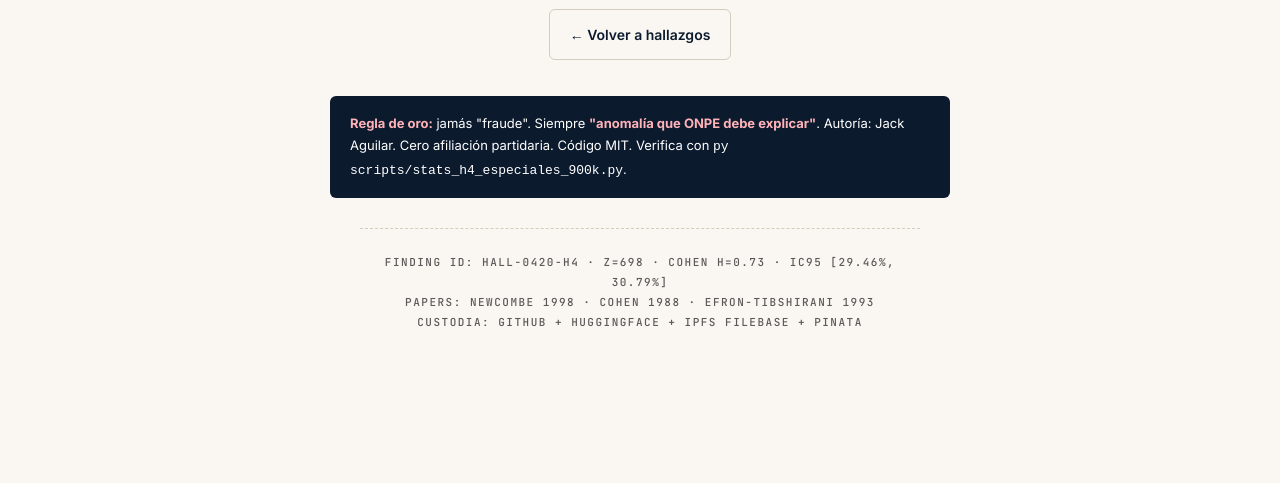
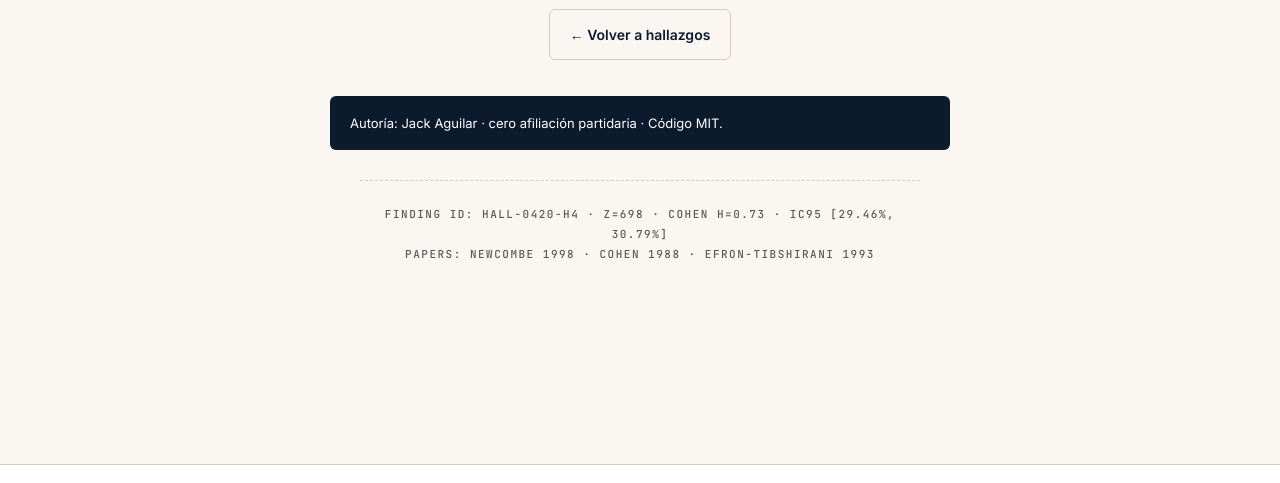
Before and after one commit to jackthony/auditoria-eg2026, a plain HTML site: page h4/index.html in a window 1280 px wide. Shown: the part 4181-4664 px from the top of the page. Drawn offline with nearby package versions, Linux system fonts and the light colour scheme.

Commit message:
deploy: fix(web): /h4/ quita meta interna visible (regla oro + verifica script + custodia redundante) 08ecfc49fd00cf03d85e12b6e500f3c613ef895c

```diff
--- a/h4/index.html
+++ b/h4/index.html
@@ -437,15 +437,12 @@ body[data-voice="tech"] .voice-pop { display: none; }
   </div>
 
   <div class="disclaimer">
-    <strong>Regla de oro:</strong> jamás "fraude". Siempre <strong>"anomalía que ONPE debe explicar"</strong>.
-    Autoría: Jack Aguilar. Cero afiliación partidaria. Código MIT. Verifica con
-    <code>py scripts/stats_h4_especiales_900k.py</code>.
+    Autoría: Jack Aguilar · cero afiliación partidaria · Código MIT.
   </div>
 
   <div class="note">
     Finding ID: HALL-0420-H4 · z=698 · Cohen h=0.73 · IC95 [29.46%, 30.79%]<br>
-    Papers: Newcombe 1998 · Cohen 1988 · Efron-Tibshirani 1993<br>
-    Custodia: GitHub + HuggingFace + IPFS Filebase + Pinata
+    Papers: Newcombe 1998 · Cohen 1988 · Efron-Tibshirani 1993
   </div>
 </section>
 
```
